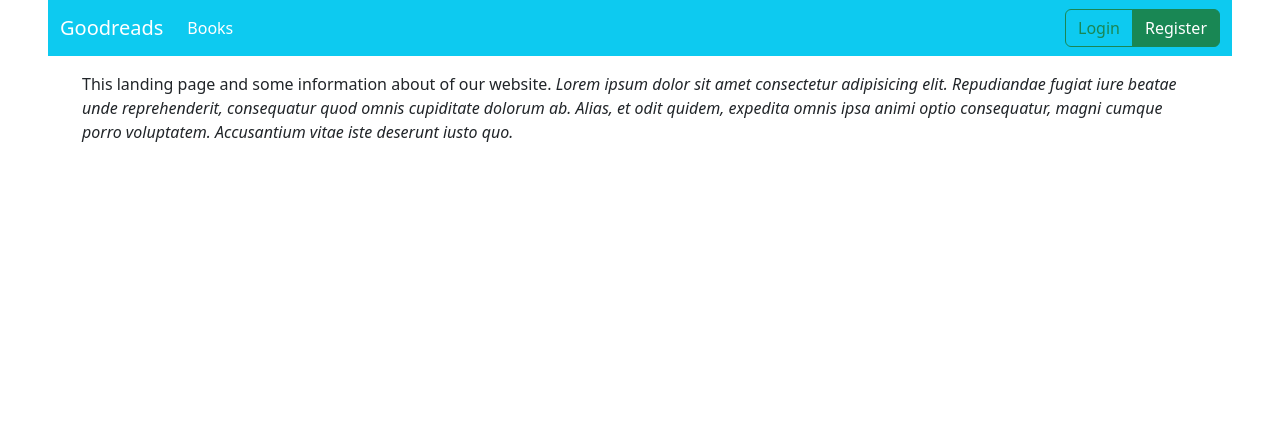
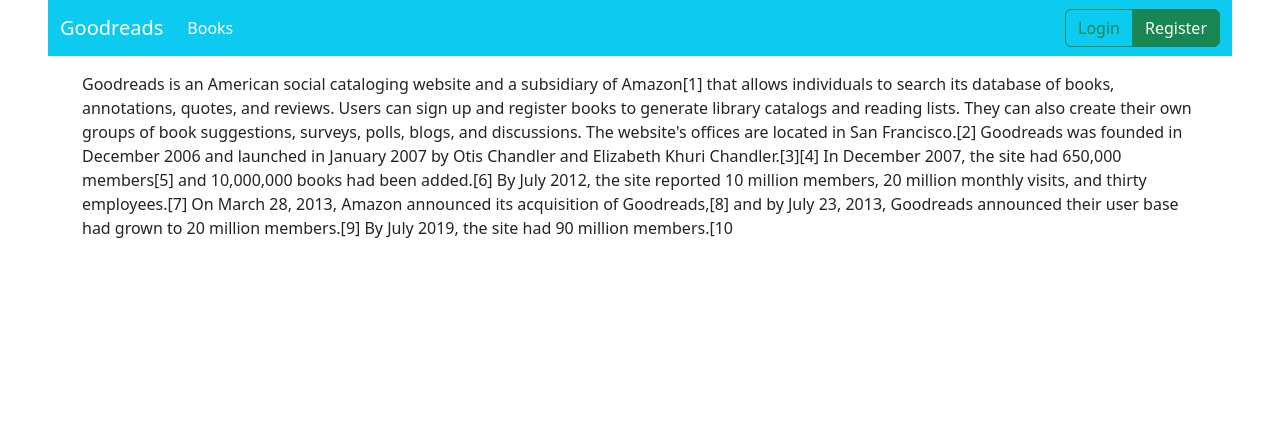
Before and after one commit to TolibjonD/goodreads, a Django app: page / in a window 1280 px wide. Shown: the top 448 px of the page. Run offline with Django 4.2, Linux system fonts and the light colour scheme.

Commit message:
databse changed

```diff
--- a/templates/landing_page.html
+++ b/templates/landing_page.html
@@ -3,6 +3,9 @@
 {% block title %} Goodreads | Landing Page {% endblock title %}
 
 {% block content %}
-    This landing page and some information about of our website.
-    <i>Lorem ipsum dolor sit amet consectetur adipisicing elit. Repudiandae fugiat iure beatae unde reprehenderit, consequatur quod omnis cupiditate dolorum ab. Alias, et odit quidem, expedita omnis ipsa animi optio consequatur, magni cumque porro voluptatem. Accusantium vitae iste deserunt iusto quo.</i>
+Goodreads is an American social cataloging website and a subsidiary of Amazon[1] that allows individuals to search its database of books, annotations, quotes, and reviews. Users can sign up and register books to generate library catalogs and reading lists. They can also create their own groups of book suggestions, surveys, polls, blogs, and discussions. The website's offices are located in San Francisco.[2]
+
+Goodreads was founded in December 2006 and launched in January 2007 by Otis Chandler and Elizabeth Khuri Chandler.[3][4] In December 2007, the site had 650,000 members[5] and 10,000,000 books had been added.[6] By July 2012, the site reported 10 million members, 20 million monthly visits, and thirty employees.[7] On March 28, 2013, Amazon announced its acquisition of Goodreads,[8] and by July 23, 2013, Goodreads announced their user base had grown to 20 million members.[9]
+
+By July 2019, the site had 90 million members.[10
 {% endblock content %}
```
